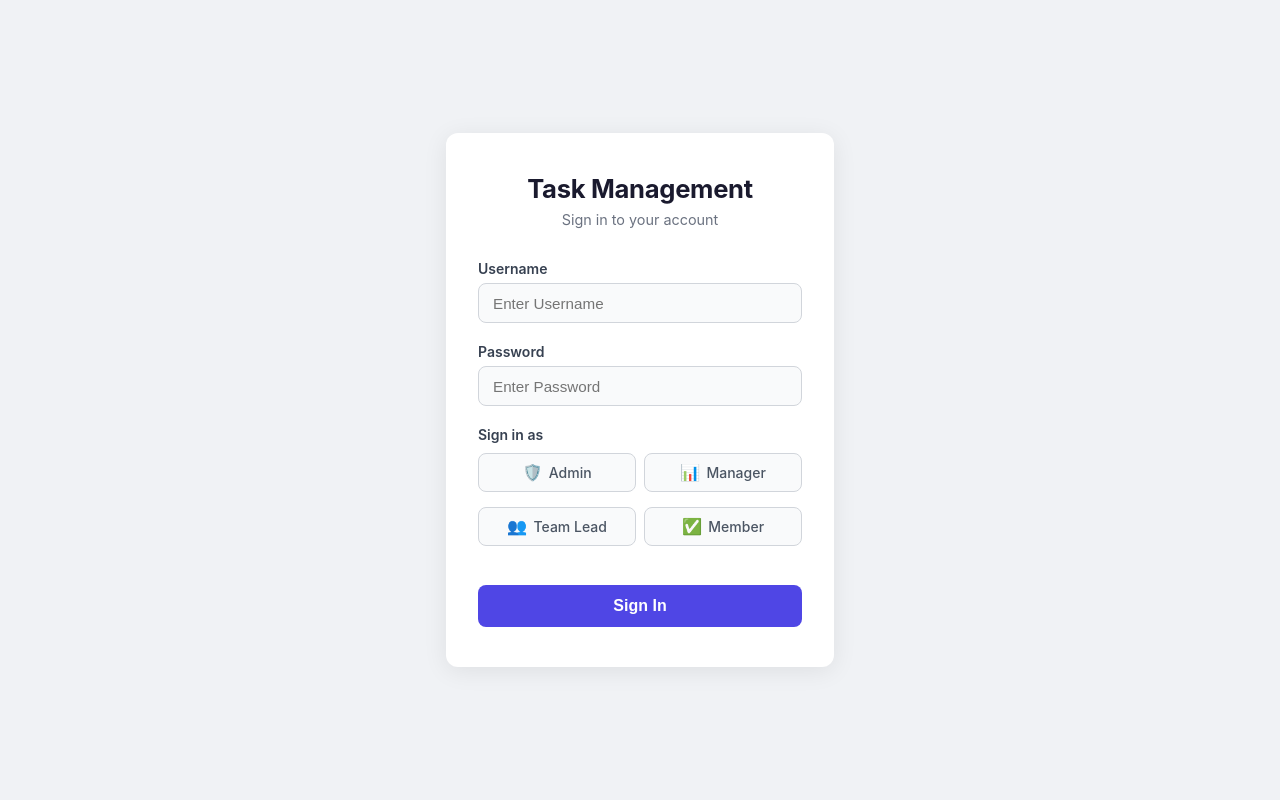
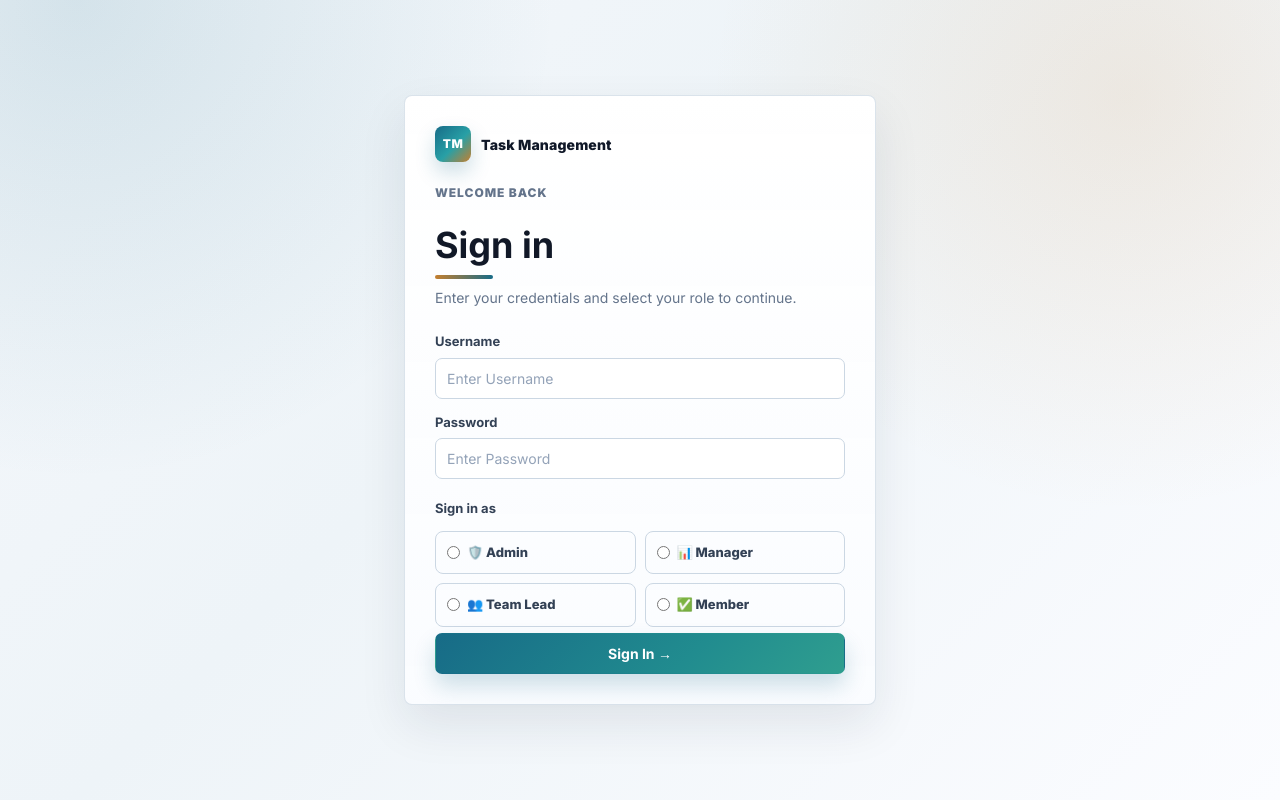
Before and after one commit to kokilasuresh12/Task-Management, a Django app: page /accounts/ in a window 1280 px wide. Run offline with Django 5.2, Linux system fonts and the light colour scheme.

Commit message:
feat: redesign login template to match project design system

```diff
--- a/accounts/templates/accounts/login.html
+++ b/accounts/templates/accounts/login.html
@@ -4,6 +4,9 @@
     <meta charset="UTF-8">
     <meta name="viewport" content="width=device-width, initial-scale=1.0">
     <title>Login — Task Management</title>
+    <link rel="preconnect" href="https://fonts.googleapis.com">
+    <link rel="preconnect" href="https://fonts.gstatic.com" crossorigin>
+    <link href="https://fonts.googleapis.com/css2?family=Inter:wght@400;500;600;700;800;850&display=swap" rel="stylesheet">
     <style>
         *, *::before, *::after {
             box-sizing: border-box;
@@ -11,242 +14,373 @@
             padding: 0;
         }
 
-        body {
-            font-family: -apple-system, BlinkMacSystemFont, "Segoe UI", Roboto, Helvetica, Arial, sans-serif;
-            background-color: #f0f2f5;
-            display: flex;
-            align-items: center;
-            justify-content: center;
-            min-height: 100vh;
-            color: #1a1a2e;
+        :root {
+            --bg: #f4f7fb;
+            --surface: #ffffff;
+            --border: #d8e2ea;
+            --text: #172033;
+            --muted: #64748b;
+            --primary: #176b87;
+            --primary-deep: #0f5166;
+            --primary-soft: #e1f3f5;
+            --secondary: #5b5fc7;
+            --secondary-soft: #ececff;
+            --accent: #c47f2f;
+            --accent-soft: #fff3df;
+            --danger: #b42318;
+            --danger-soft: #fff0ee;
+            --shadow: 0 20px 48px rgba(23, 32, 51, .09);
+            --ring: 0 0 0 4px rgba(23, 107, 135, .14);
         }
 
-        .login-wrapper {
-            width: 100%;
-            max-width: 420px;
-            padding: 1rem;
+        html {
+            min-width: 320px;
         }
 
-        .login-card {
-            background: #ffffff;
-            border-radius: 12px;
-            box-shadow: 0 4px 24px rgba(0, 0, 0, 0.08);
-            padding: 2.5rem 2rem;
+        body {
+            font: 14px/1.5 Inter, "Segoe UI", system-ui, sans-serif;
+            color: var(--text);
+            background:
+                radial-gradient(circle at 6% 0%, rgba(23, 107, 135, .14), transparent 30rem),
+                radial-gradient(circle at 88% 12%, rgba(196, 127, 47, .12), transparent 26rem),
+                linear-gradient(135deg, var(--bg), #eef4f8 42%, #fbfcff);
+            display: grid;
+            min-height: 100vh;
+            padding: 24px;
+            place-items: center;
         }
 
-        .login-header {
-            text-align: center;
-            margin-bottom: 2rem;
+        /* ── Login panel ── */
+        .loginPanel {
+            background:
+                linear-gradient(180deg, rgba(255, 255, 255, .98), rgba(250, 252, 255, .95)),
+                var(--surface);
+            border: 1px solid rgba(216, 226, 234, .95);
+            border-radius: 8px;
+            box-shadow: var(--shadow);
+            max-width: 472px;
+            padding: 30px;
+            width: 100%;
         }
 
-        .login-header h1 {
-            font-size: 1.6rem;
-            font-weight: 700;
-            color: #1a1a2e;
-            letter-spacing: -0.3px;
+        /* ── Brand mark ── */
+        .brand {
+            align-items: center;
+            color: #101828;
+            display: flex;
+            font-weight: 850;
+            gap: 10px;
+            letter-spacing: .01em;
+            margin-bottom: 22px;
         }
 
-        .login-header p {
-            margin-top: 0.4rem;
-            font-size: 0.9rem;
-            color: #6b7280;
-        }
-
-        .error-banner {
-            background-color: #fef2f2;
-            border: 1px solid #fecaca;
+        .brandMark {
+            background: linear-gradient(135deg, var(--primary), #28a0a6 55%, var(--accent));
             border-radius: 8px;
-            color: #b91c1c;
-            font-size: 0.875rem;
-            padding: 0.75rem 1rem;
-            margin-bottom: 1.5rem;
-            display: flex;
-            align-items: center;
-            gap: 0.5rem;
-        }
-
-        .error-banner::before {
-            content: "⚠";
+            box-shadow: 0 10px 20px rgba(23, 107, 135, .22);
+            color: #fff;
+            display: grid;
+            font-size: 12px;
+            font-weight: 900;
+            height: 36px;
+            letter-spacing: .03em;
+            place-items: center;
+            width: 36px;
             flex-shrink: 0;
         }
 
-        .form-group {
-            margin-bottom: 1.25rem;
+        /* ── Page heading ── */
+        .loginPanel h1 {
+            color: #111827;
+            font-size: clamp(26px, 4vw, 36px);
+            letter-spacing: 0;
+            line-height: 1.08;
+            margin: 0 0 8px;
         }
 
-        label {
+        .loginPanel h1::after {
+            background: linear-gradient(90deg, var(--accent), var(--primary));
+            border-radius: 999px;
+            content: "";
             display: block;
-            font-size: 0.875rem;
-            font-weight: 600;
-            color: #374151;
-            margin-bottom: 0.4rem;
+            height: 4px;
+            margin-top: 10px;
+            width: 58px;
+        }
+
+        .eyebrow {
+            color: var(--primary);
+            font-size: 12px;
+            font-weight: 850;
+            letter-spacing: .08em;
+            margin: 0 0 8px;
+            text-transform: uppercase;
+        }
+
+        .loginPanel > p {
+            color: var(--muted);
+            margin: 6px 0 24px;
+        }
+
+        /* ── Error notice ── */
+        .notice {
+            background: var(--danger-soft);
+            border: 1px solid #f1b8b2;
+            border-radius: 8px;
+            color: var(--danger);
+            display: flex;
+            align-items: center;
+            gap: 8px;
+            margin-bottom: 20px;
+            padding: 12px 14px;
+            font-size: 13px;
+            font-weight: 500;
+        }
+
+        .notice::before {
+            content: "⚠";
+            flex-shrink: 0;
+            font-size: 14px;
+        }
+
+        /* ── Form fields ── */
+        .formGrid {
+            display: grid;
+            gap: 14px;
+        }
+
+        .stacked {
+            color: #334155;
+            display: grid;
+            font-weight: 750;
+            gap: 6px;
+        }
+
+        .stacked label {
+            font-size: 13px;
+            font-weight: 700;
+            color: #334155;
         }
 
         input[type="text"],
         input[type="password"] {
+            background: #fff;
+            border: 1px solid #cbd7e3;
+            border-radius: 7px;
+            color: var(--text);
+            font: 14px/1.5 Inter, "Segoe UI", system-ui, sans-serif;
+            min-height: 40px;
+            padding: 9px 11px;
+            transition: border-color .16s ease, box-shadow .16s ease;
             width: 100%;
-            padding: 0.65rem 0.875rem;
-            border: 1px solid #d1d5db;
-            border-radius: 8px;
-            font-size: 0.95rem;
-            color: #1a1a2e;
-            background-color: #f9fafb;
-            transition: border-color 0.15s ease, box-shadow 0.15s ease;
             outline: none;
+        }
+
+        input[type="text"]::placeholder,
+        input[type="password"]::placeholder {
+            color: #94a3b8;
         }
 
         input[type="text"]:focus,
         input[type="password"]:focus {
-            border-color: #4f46e5;
-            box-shadow: 0 0 0 3px rgba(79, 70, 229, 0.12);
-            background-color: #ffffff;
+            border-color: var(--primary);
+            box-shadow: var(--ring);
         }
 
-        .role-group {
-            margin-bottom: 1.5rem;
+        /* ── Role grid ── */
+        .roleSection {
+            margin-top: 6px;
         }
 
-        .role-group label.group-label {
-            display: block;
-            font-size: 0.875rem;
-            font-weight: 600;
-            color: #374151;
-            margin-bottom: 0.6rem;
+        .roleSection > .stacked > label {
+            margin-bottom: 2px;
         }
 
-        .role-options {
+        .roleGrid {
             display: grid;
-            grid-template-columns: 1fr 1fr;
-            gap: 0.5rem;
+            gap: 9px;
+            grid-template-columns: repeat(2, minmax(0, 1fr));
+            margin: 10px 0 0;
         }
 
-        .role-option {
-            position: relative;
-        }
-
-        .role-option input[type="radio"] {
-            position: absolute;
-            opacity: 0;
-            width: 0;
-            height: 0;
-        }
-
-        .role-option label {
+        .roleGrid label {
+            border: 1px solid #cbd7e3;
+            border-radius: 8px;
+            color: #334155;
+            cursor: pointer;
+            font-size: 13px;
+            font-weight: 750;
+            padding: 11px;
+            transition: border-color .16s ease, background .16s ease, box-shadow .16s ease;
             display: flex;
             align-items: center;
-            justify-content: center;
-            gap: 0.4rem;
-            padding: 0.55rem 0.75rem;
-            border: 1px solid #d1d5db;
-            border-radius: 8px;
-            font-size: 0.875rem;
-            font-weight: 500;
-            color: #4b5563;
-            background-color: #f9fafb;
-            cursor: pointer;
-            transition: border-color 0.15s ease, background-color 0.15s ease, color 0.15s ease;
+            gap: 7px;
             user-select: none;
         }
 
-        .role-option input[type="radio"]:checked + label {
-            border-color: #4f46e5;
-            background-color: #eef2ff;
-            color: #4338ca;
-            font-weight: 600;
+        .roleGrid input[type="radio"] {
+            margin: 0;
+            min-height: 0;
+            width: auto;
+            accent-color: var(--primary);
+            flex-shrink: 0;
         }
 
-        .role-option label:hover {
-            border-color: #a5b4fc;
-            background-color: #f5f3ff;
+        .roleGrid label:hover {
+            border-color: var(--primary);
+            background: var(--primary-soft);
         }
 
-        .role-icon {
-            font-size: 1rem;
+        /* Per-role selected states */
+        .roleGrid label.selected {
+            background: var(--primary-soft);
+            border-color: var(--primary);
+            box-shadow: var(--ring);
+            color: var(--primary-deep);
         }
 
-        .btn-login {
-            width: 100%;
-            padding: 0.75rem;
-            background-color: #4f46e5;
-            color: #ffffff;
-            border: none;
-            border-radius: 8px;
-            font-size: 1rem;
-            font-weight: 600;
-            cursor: pointer;
-            transition: background-color 0.15s ease, transform 0.1s ease;
-            margin-top: 0.5rem;
+        .roleGrid label[data-role="manager"].selected {
+            background: var(--secondary-soft);
+            border-color: var(--secondary);
+            box-shadow: 0 0 0 4px rgba(91, 95, 199, .14);
+            color: #393b91;
         }
 
-        .btn-login:hover {
-            background-color: #4338ca;
+        .roleGrid label[data-role="tl"].selected {
+            background: var(--accent-soft);
+            border-color: var(--accent);
+            box-shadow: 0 0 0 4px rgba(196, 127, 47, .14);
+            color: #7c4a11;
         }
 
-        .btn-login:active {
-            transform: scale(0.99);
+        .roleGrid label[data-role="member"].selected {
+            background: #fff0f5;
+            border-color: #b64b72;
+            box-shadow: 0 0 0 4px rgba(182, 75, 114, .12);
+            color: #8f3154;
+        }
+
+        /* ── Submit button ── */
+        .primaryButton {
+            align-items: center;
+            background: linear-gradient(135deg, var(--primary), #218c8f 62%, #2f9e8f);
+            border: 1px solid transparent;
+            border-radius: 7px;
+            box-shadow: 0 12px 22px rgba(23, 107, 135, .2);
+            color: #fff;
+            cursor: pointer;
+            display: inline-flex;
+            font: 700 14px/1.5 Inter, "Segoe UI", system-ui, sans-serif;
+            gap: 8px;
+            justify-content: center;
+            min-height: 40px;
+            padding: 9px 18px;
+            transition: opacity .16s ease, transform .16s ease, box-shadow .16s ease;
+            width: 100%;
+            margin-top: 6px;
+        }
+
+        .primaryButton:hover {
+            opacity: .92;
+            transform: translateY(-1px);
+            box-shadow: 0 16px 28px rgba(23, 107, 135, .28);
+        }
+
+        .primaryButton:active {
+            transform: translateY(0);
+            opacity: 1;
+        }
+
+        /* ── Responsive ── */
+        @media (max-width: 560px) {
+            .roleGrid {
+                grid-template-columns: 1fr;
+            }
+
+            body {
+                padding: 16px;
+            }
+
+            .loginPanel {
+                padding: 24px 20px;
+            }
         }
     </style>
 </head>
 <body>
-    <div class="login-wrapper">
-        <div class="login-card">
-            <div class="login-header">
-                <h1>Task Management</h1>
-                <p>Sign in to your account</p>
+    <div class="loginPanel">
+
+        <div class="brand">
+            <div class="brandMark">TM</div>
+            <span>Task Management</span>
         </div>
 
+        <p class="eyebrow">Welcome back</p>
+        <h1>Sign in</h1>
+        <p>Enter your credentials and select your role to continue.</p>
+
         {% if error %}
-            <div class="error-banner" role="alert">
-                {{ error }}
-            </div>
+        <div class="notice" role="alert">{{ error }}</div>
         {% endif %}
 
         <form method="POST" action="">
             {% csrf_token %}
 
-                <div class="form-group">
+            <div class="formGrid">
+
+                <div class="stacked">
                     <label for="id_username">Username</label>
                     {{ form.username }}
                 </div>
 
-                <div class="form-group">
+                <div class="stacked">
                     <label for="id_password">Password</label>
                     {{ form.password }}
                 </div>
 
-                <div class="role-group">
-                    <label class="group-label">Sign in as</label>
-                    <div class="role-options">
-                        <div class="role-option">
+                <div class="roleSection">
+                    <div class="stacked">
+                        <label>Sign in as</label>
+                    </div>
+                    <div class="roleGrid">
+                        <label for="role_admin" data-role="admin">
                             <input type="radio" name="role" id="role_admin" value="admin">
-                            <label for="role_admin">
-                                <span class="role-icon">🛡️</span> Admin
+                            🛡️ Admin
                         </label>
-                        </div>
-                        <div class="role-option">
+                        <label for="role_manager" data-role="manager">
                             <input type="radio" name="role" id="role_manager" value="manager">
-                            <label for="role_manager">
-                                <span class="role-icon">📊</span> Manager
+                            📊 Manager
                         </label>
-                        </div>
-                        <div class="role-option">
+                        <label for="role_tl" data-role="tl">
                             <input type="radio" name="role" id="role_tl" value="tl">
-                            <label for="role_tl">
-                                <span class="role-icon">👥</span> Team Lead
+                            👥 Team Lead
                         </label>
-                        </div>
-                        <div class="role-option">
+                        <label for="role_member" data-role="member">
                             <input type="radio" name="role" id="role_member" value="member">
-                            <label for="role_member">
-                                <span class="role-icon">✅</span> Member
+                            ✅ Member
                         </label>
                     </div>
                 </div>
+
             </div>
 
-                <button type="submit" class="btn-login">Sign In</button>
+            <button type="submit" class="primaryButton">Sign In →</button>
         </form>
+
     </div>
-    </div>
+
+    <script>
+        // Highlight the selected role card
+        document.querySelectorAll('.roleGrid input[type="radio"]').forEach(function (radio) {
+            radio.addEventListener('change', function () {
+                document.querySelectorAll('.roleGrid label').forEach(function (lbl) {
+                    lbl.classList.remove('selected');
+                });
+                if (this.checked) {
+                    this.closest('label').classList.add('selected');
+                }
+            });
+        });
+    </script>
 </body>
 </html>
```
Lines whose indentation alone changed are shown as unchanged.
